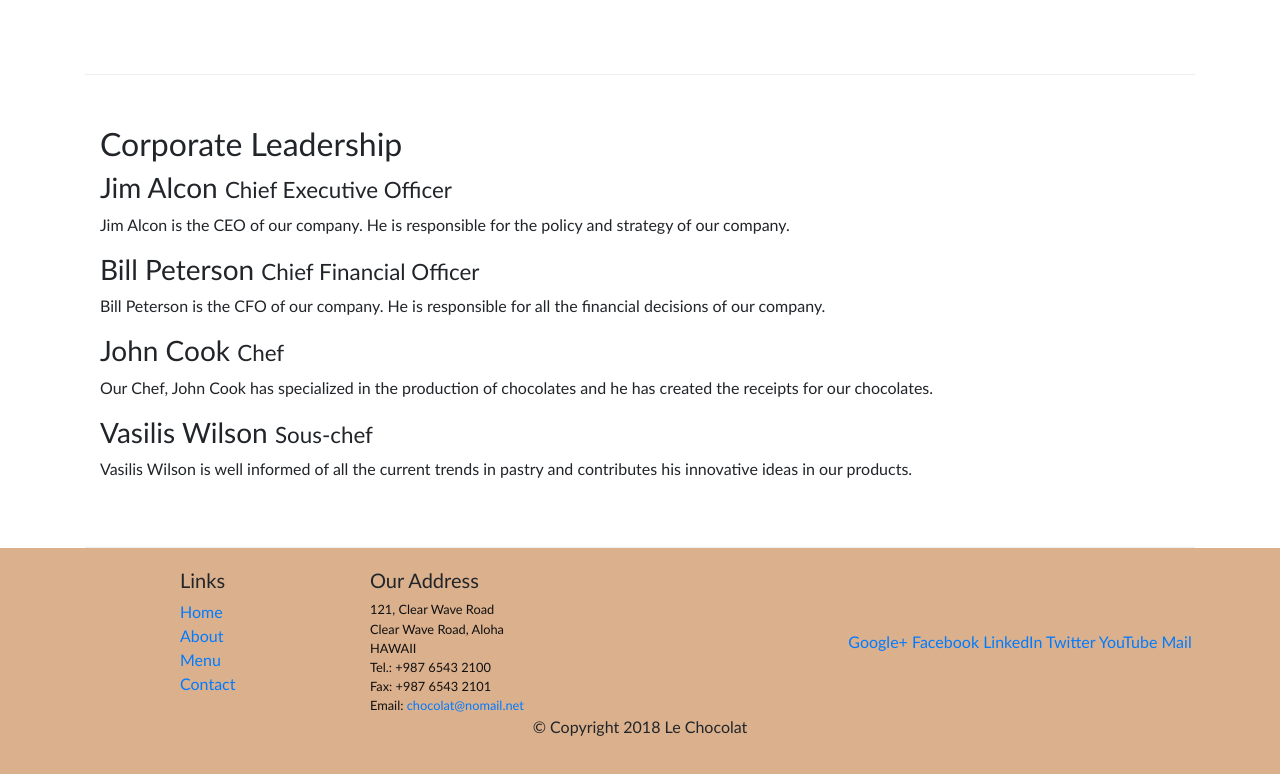
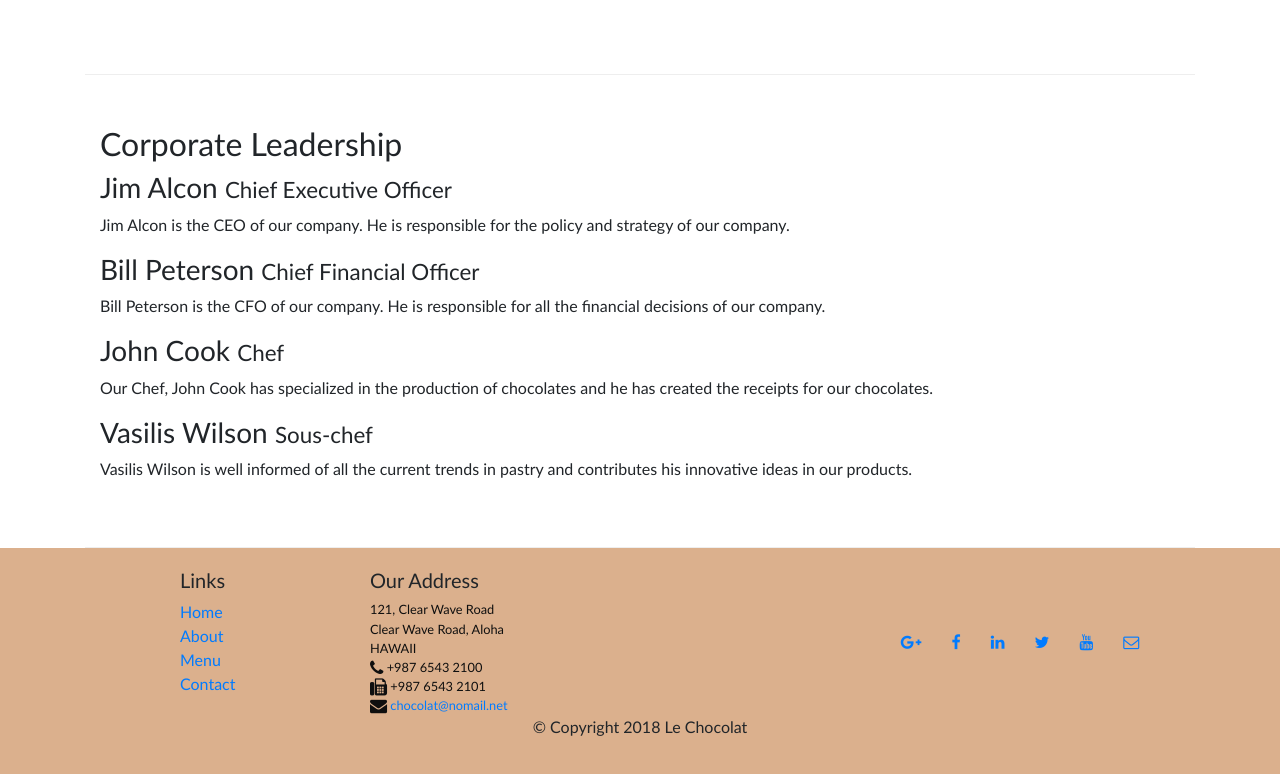
Before and after one commit to CeSeWo-LT/leChocolat, a website: page aboutus.html in a window 1280 px wide. Shown: the part 766-1540 px from the top of the page. Drawn offline with nearby package versions, Linux system fonts and the light colour scheme.

Commit message:
Icon Fonts

```diff
--- a/aboutus.html
+++ b/aboutus.html
@@ -7,6 +7,7 @@
     <meta name="viewport" content="width=device-width, initial-scale=1, shrink-to-fit=no">
     <meta http-equiv="x-ua-compatible" content="ie-edge">
     <link rel="stylesheet" href="node_modules/bootstrap/dist/css/bootstrap.min.css">
+    <link rel="stylesheet" href="node_modules/font-awesome/css/font-awesome.min.css">
     <link rel="stylesheet" href="css/styles.css">
     <title>Le Chocolat</title>
 
@@ -22,10 +23,10 @@
             </button>
 
             <ul class="navbar-nav collapse navbar-collapse" id="Navbar">
-                <li class="nav-item"><a class="nav-link" href="./index.html">Home</a></li>
-                <li class="nav-item active"><a class="nav-link" href="#">About</a></li>
-                <li class="nav-item"><a class="nav-link" href="#">Menu</a></li>
-                <li class="nav-item"><a class="nav-link" href="#">Contact</a></li>
+                <li class="nav-item active"><a class="nav-link" href="#"><span class="fa fa-home fa-lg"></span> Home</a></li>
+                <li class="nav-item"><a class="nav-link" href="./aboutus.html"> <span class="fa fa-info fa-lg"></span> About</a></li>
+                <li class="nav-item"><a class="nav-link" href="#"> <span class="fa fa-list fa-lg"></span> Menu</a></li>
+                <li class="nav-item"><a class="nav-link" href="#"> <span class="fa fa-address-card fa-lg"></span> Contact</a></li>
             </ul>
         </div>
     </nav>
@@ -115,19 +116,19 @@
                         121, Clear Wave Road<br>
                         Clear Wave Road, Aloha<br>
                         HAWAII<br>
-                        Tel.: +987 6543 2100<br>
-                        Fax: +987 6543 2101<br>
-                        Email: <a href="mailto:chocolat@nomail.net">chocolat@nomail.net</a>
+                        <span class="fa fa-phone fa-lg"></span> +987 6543 2100<br>
+                        <span class="fa fa-fax fa-lg"></span> +987 6543 2101<br>
+                        <span class="fa fa-envelope fa-lg"></span> <a href="mailto:chocolat@nomail.net">chocolat@nomail.net</a>
                     </address>
                 </div>
                 <div class="col-sm align-self-center">
                     <div style="text-align:center">
-                        <a href="http://google.com/+">Google+</a>
-                        <a href="http://www.facebook.com/profile.php?id=">Facebook</a>
-                        <a href="http://www.linkedin.com/in/">LinkedIn</a>
-                        <a href="http://twitter.com/">Twitter</a>
-                        <a href="http://youtube.com/">YouTube</a>
-                        <a href="mailto:">Mail</a>
+                        <a class="btn" href="http://google.com/+"><span class="fa fa-google-plus"></span></a>
+                        <a class="btn" href="http://www.facebook.com/profile.php?id="><span class="fa fa-facebook"></span></a>
+                        <a class="btn" href="http://www.linkedin.com/in/"><span class="fa fa-linkedin"></span></a>
+                        <a class="btn" href="http://twitter.com/"><span class="fa fa-twitter"></span></a>
+                        <a class="btn" href="http://youtube.com/"><span class="fa fa-youtube"></span></a>
+                        <a class="btn" href="mailto:"><span class="fa fa-envelope-o"></span></a>
                     </div>
                 </div>
             </div>
--- a/package.json
+++ b/package.json
@@ -15,6 +15,7 @@
   },
   "dependencies": {
     "bootstrap": "^4.1.0",
+    "font-awesome": "^4.7.0",
     "jquery": "^3.3.1",
     "popper.js": "^1.16.1",
     "tether": "^1.4.4"
```
Also changed, not shown: index.html (+15 -13 lines).
